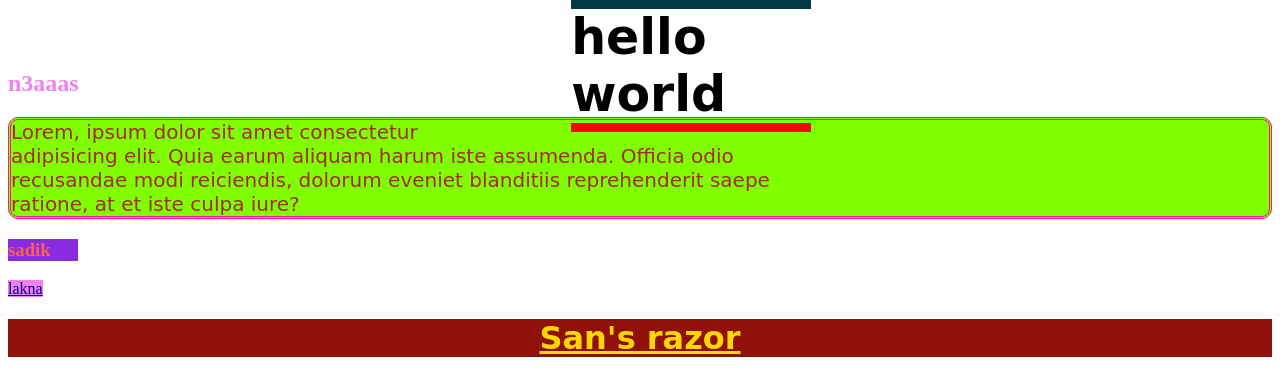
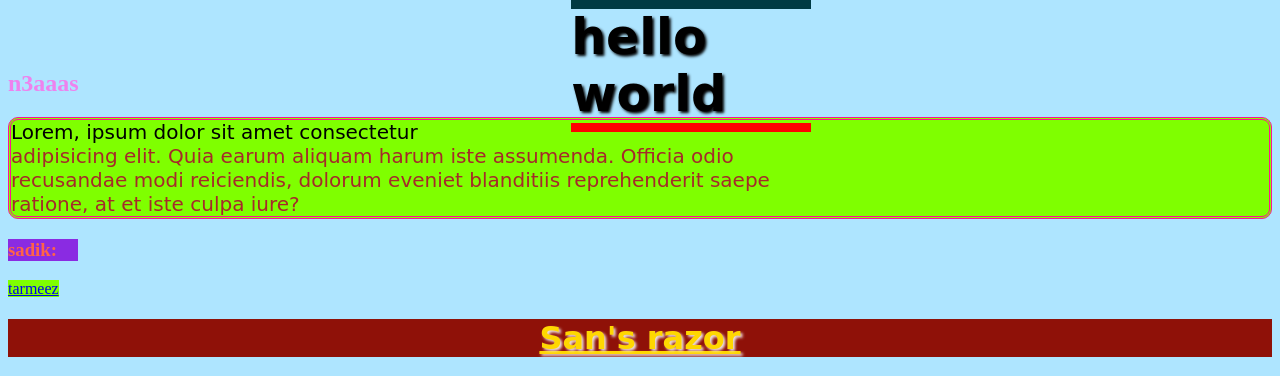
Before and after one commit to chosen-san/some-css, a plain HTML site: page index.html in a window 1280 px wide. Shown: the top 376 px of the page. Drawn offline with Linux system fonts and the light colour scheme.

Commit message:
some addition

```diff
--- a/index.html
+++ b/index.html
@@ -19,7 +19,7 @@
                at et iste culpa iure?</p>
 
         <h3>sadik</h3>
-        <a class="nota" href="">lakna</a>
+        <a target="blank" href="https://www.youtube.com/watch?v=v-IVse2yXyc&list=PLYyqC4bNbCIdES52srHE6xTiIgvgMkBWu&index=19">tarmeez</a>
 
 
         <h1 id="tota"> San's razor </h1>
--- a/style.css
+++ b/style.css
@@ -4,14 +4,27 @@
     color: tomato;
     background-color:blueviolet;width: 70px;
     }
-.nota {
-    color: darkblue;
-    background-color:violet ;}
+h3::after{
+    content:":";
+}
+a {
+    background-color: chartreuse;
+
+}
+a:visited{
+    background-color: red;
+}
+a:hover{
+    background-color: yellow;
+}
 #nota {
     color: brown;
     background-color: chartreuse;border-style: double;
     border-color: deeppink;border-radius: 10px;
     direction:ltr;font-size: 20px;font-family: cursive;}
+#nota::first-line{
+    color: black;
+}
 
 .tota{
     margin: 0px 44%;
@@ -24,7 +37,7 @@
     border-width: 9px;
     top: 0px;
     width: 240px;
-
+    text-shadow: 2px 2px 3px black;
     font-family: cursive;
     font-size: 49px;
 
@@ -34,7 +47,13 @@
     background-color: rgb(143, 17, 8);
     text-align: center;
     text-decoration: underline;
-    font-family: cursive;}
+    font-family: cursive;
+    text-shadow: 2px 2px 3px rgb(240, 230, 230);
+    transition: font-size 4s;
+    }
+    #tota:hover{
+        font-size: 49px;
+    }
 table ,th ,td {
     border: solid 2px rgb(5, 26, 43);}
 table{
@@ -87,3 +106,6 @@ h4{
     .box,.row{
         border: solid 4px white;
     }
+    body{
+        background-color: rgb(174, 229, 255);
+    }
```
